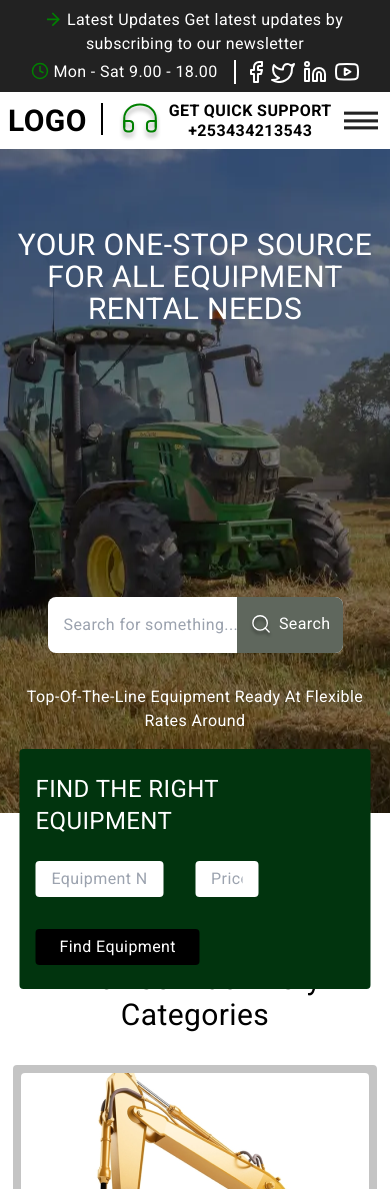
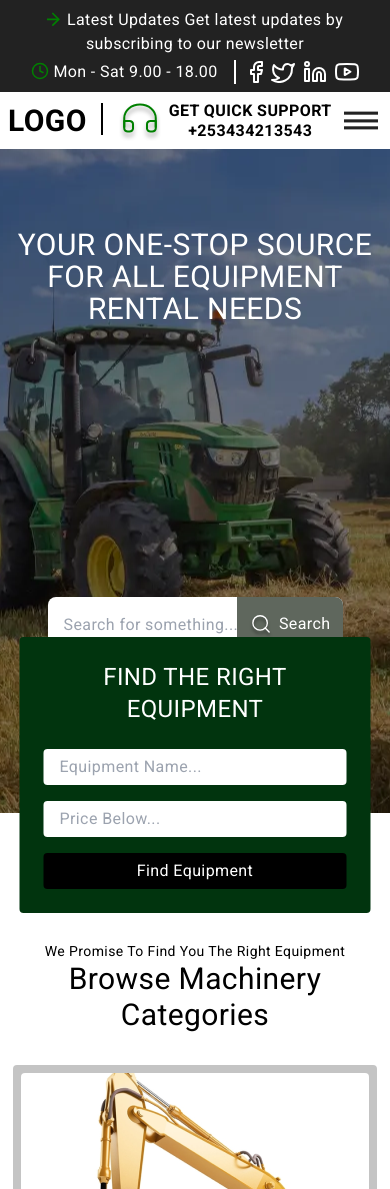
Before and after one commit to WebDevMirza/farming-solution, a React (Vite) app: page / in a window 390 px wide. Shown: the top 1189 px of the page. Built offline with nearby package versions, Linux system fonts and the light colour scheme.

Commit message:
fix: add responsive

```diff
--- a/src/components/FindEquipment.tsx
+++ b/src/components/FindEquipment.tsx
@@ -1,20 +1,20 @@
 const FindEquipment = () => {
   return (
     <>
-      <div className="absolute -top-40 left-1/2 -translate-x-1/2 max-w-[800px] w-[90%] ">
-        <div className="bg-appdarkgreen text-white px-4 py-6 flex flex-col gap-6 items-center rounded">
-          <h1 className="text-2xl uppercase">Find The Right Equipment</h1>
-          <div className="flex flex-wrap gap-8">
+      <div className="absolute -top-[17rem] lg:-top-40 left-1/2 -translate-x-1/2 max-w-[800px] w-[90%]">
+        <div className="bg-appdarkgreen text-white px-4 py-6 flex flex-col gap-6 lg:items-center rounded">
+          <h1 className="text-2xl text-center uppercase">Find The Right Equipment</h1>
+          <div className="flex flex-wrap flex-col lg:flex-row gap-4 lg:gap-8 px-2">
             <input
-              className="w-[40%] px-4 py-1.5 rounded text-appbgfooter"
+              className="lg:w-[40%] px-4 py-1.5 rounded text-appbgfooter"
               type="text"
               name="machine"
               id="machine"
               placeholder="Equipment Name..."
             />
             <input
-              className="w-[20%] px-4 py-1.5 rounded text-appbgfooter"
-              type="text"
+              className="lg:w-[20%] px-4 py-1.5 rounded text-appbgfooter"
+              type="number"
               name="machineprice"
               id="machineprice"
               placeholder="Price Below..."
```
